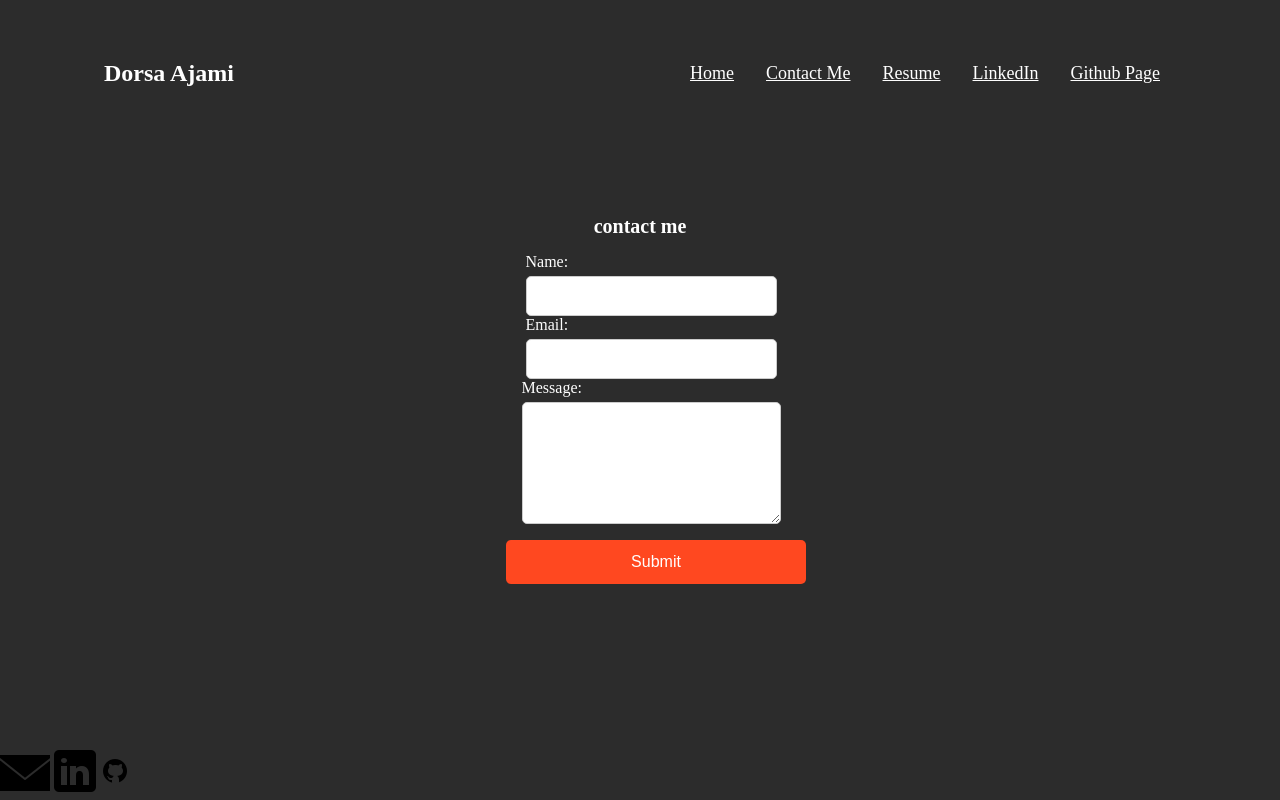
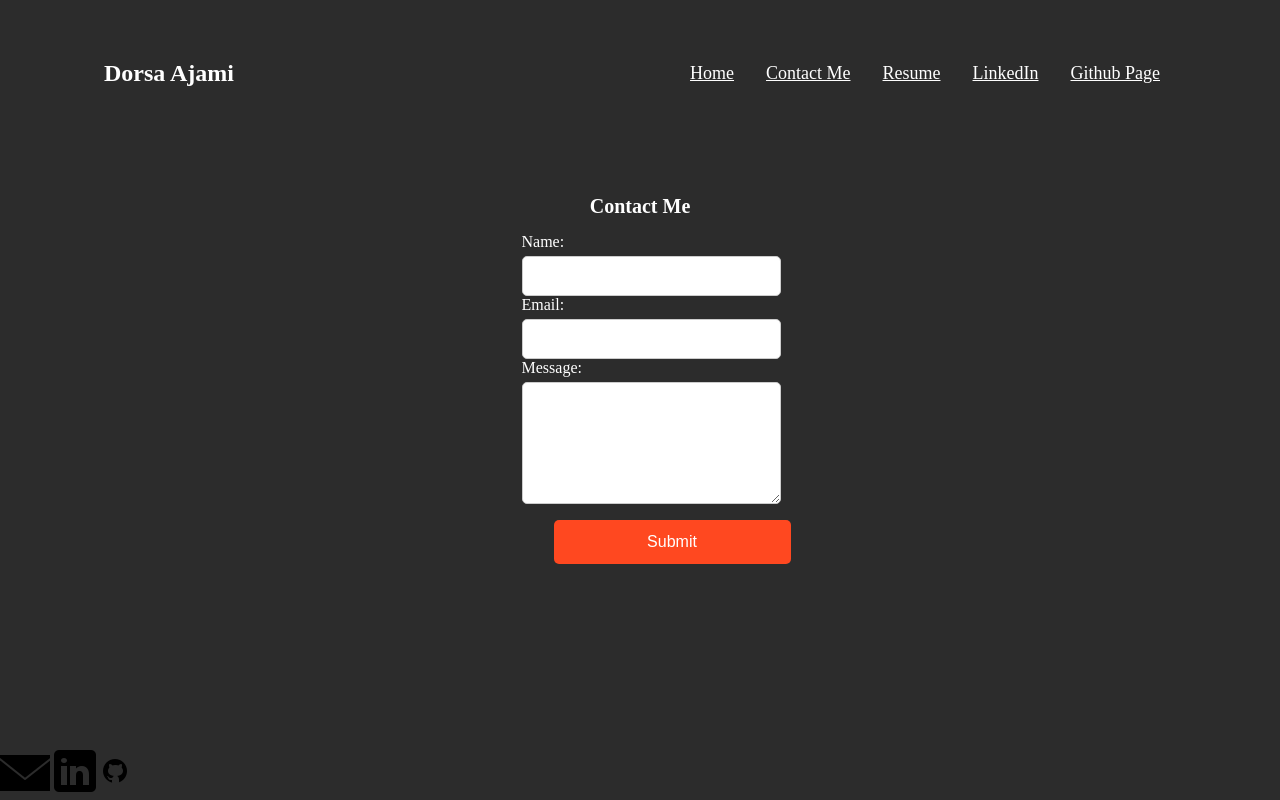
Before and after one commit to dorsaaj/dorsaaj.github.io, a React (Create React App) app: page /contactMe in a window 1280 px wide. Built offline with nearby package versions, Linux system fonts and the light colour scheme.

Commit message:
added backend for contact form

```diff
--- a/src/components/form/ContactForm.jsx
+++ b/src/components/form/ContactForm.jsx
@@ -1,29 +1,101 @@
 import React, { useState } from 'react';
-import './contactform.css'
+import './contactform.css';
 
 const ContactForm = () => {
+  const [formData, setFormData] = useState({
+    name: '',
+    email: '',
+    message: '',
+  });
+  const [isSubmitted, setIsSubmitted] = useState(false);
+  const [error, setError] = useState(null);
+
+  // Handle input field changes
+  const handleChange = (e) => {
+    const { name, value } = e.target;
+    setFormData((prevState) => ({
+      ...prevState,
+      [name]: value,
+    }));
+  };
+
+  // Handle form submission
+  const handleSubmit = async (e) => {
+    e.preventDefault();
+
+    try {
+      // Send POST request to FastAPI backend
+      const response = await fetch('backenddorsaajio-production.up.railway.app/contact', {
+        method: 'POST',
+        headers: {
+          'Content-Type': 'application/json',
+        },
+        body: JSON.stringify(formData),
+      });
+
+      if (response.ok) {
+        setIsSubmitted(true);
+        setError(null);
+        setFormData({ name: '', email: '', message: '' }); // Clear form fields
+      } else {
+        setError('There was an error submitting the form. Please try again.');
+      }
+    } catch (error) {
+      setError('An error occurred while submitting the form. Please try again later.');
+    }
+  };
+
   return (
-    <div>
-        <div className='contactform'>
-         <form className='contactform'>
-       <h2>contact me</h2>
+    <div className="contact-form-container">
+      <div className="contactform">
+        <h2>Contact Me</h2>
+
+        {isSubmitted ? (
+          <div className="success-message">
+            <p>Thank you for your message! We'll get back to you soon.</p>
+          </div>
+        ) : (
+          <form onSubmit={handleSubmit}>
             <label>
               Name:
-        <input type="text" />
+              <input
+                type="text"
+                name="name"
+                value={formData.name}
+                onChange={handleChange}
+                required
+              />
             </label>
+
             <label>
               Email:
-        <input type="email" />
+              <input
+                type="email"
+                name="email"
+                value={formData.email}
+                onChange={handleChange}
+                required
+              />
             </label>
-      <label >
+
+            <label>
               Message:
-        <textarea type= "text"/>
+              <textarea
+                name="message"
+                value={formData.message}
+                onChange={handleChange}
+                required
+              />
             </label>
+
             <button type="submit">Submit</button>
           </form>
+        )}
+
+        {error && <div className="error-message">{error}</div>}
       </div>
     </div>
-  )
-}
+  );
+};
 
-export default ContactForm
+export default ContactForm;
```
Lines whose indentation alone changed are shown as unchanged.
